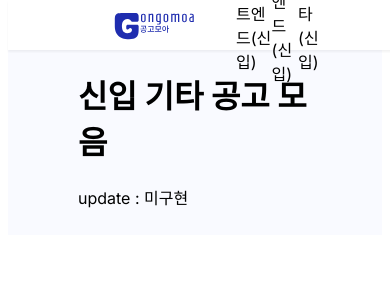
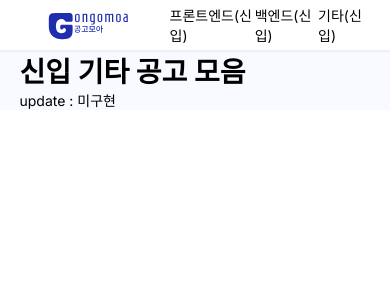
Before and after one commit to snowriceDD/gongomoa_client, a Next.js app: page /newetc in a window 390 px wide. Shown: the top 300 px of the page. Built offline with nearby package versions, Linux system fonts and the light colour scheme.

Commit message:
"ui: 반응형 web"

```diff
--- a/app/globals.css
+++ b/app/globals.css
@@ -1,7 +1,20 @@
+html {
+  position: absolute;
+  top: 0px;
+  left: 0px;
+  font-size: 14px;
+  width: 100vw;
+}
+* {
+  margin: 0px;
+  padding: 0px;
+}
+
 .list-bg {
+  box-sizing: border-box;
   background: rgb(249, 250, 255);
-  padding: 10px;
-  margin-top: 40px;
+  margin-top: 50px;
+  width: 100vw;
 }
 
 .list-block {
@@ -13,19 +26,18 @@
   flex-wrap: wrap;
   justify-content: space-between;
   width: 100%;
-  gap: 5px;
 }
 
 .list-item {
-  width: 24em;
+  width: 49%;
+  box-sizing: border-box;
   background: white;
   border-radius: 10px;
   padding: 20px;
-  margin-bottom: 5px;
+  margin-bottom: 10px;
   box-shadow: rgb(224, 224, 224) 0px 2px 4px 0px;
 }
 .list-item h4 {
-  font-size: 20px;
   font-weight: 800;
   margin: 0;
 }
@@ -58,3 +70,22 @@
   color: black;
   align-self: center;
 }
+
+@media screen and (max-width: 1024px) {
+  .html {
+    font-size: 10px;
+  }
+  .list-block {
+    width: 90%;
+  }
+  .list-item {
+    width: 90vw;
+  }
+  .list-item h4 {
+    font-size: 1.5rem;
+  }
+  .navbarWrap {
+    width: 90%;
+  }
+
+}
--- a/app/newfe/page.tsx
+++ b/app/newfe/page.tsx
@@ -21,7 +21,6 @@ export default async function NewFE() {
           {result.map((v:GetDB, i:number) => {
             if (v.href[1] === 'w') {
             return (
-              <div>
                 <div className="list-item" key={i}>
                   <a target="_blank" href={`https://www.wanted.co.kr/${v.href}`}>
                     <p>wanted</p>
@@ -29,11 +28,9 @@ export default async function NewFE() {
                     <p>{v.title}</p>
                   </a>
                 </div>
-              </div>
             )
           } else if (v.href[1] === 'j') {
             return (
-              <div>
                 <div className="list-item" key={i}>
                   <a target="_blank" href={`https://career.programmers.co.kr${v.href}`}>
                     <p>programmers</p>
@@ -41,7 +38,6 @@ export default async function NewFE() {
                     <p>{v.title}</p>
                   </a>
                 </div>
-              </div>
             )
           }
           })}
```
